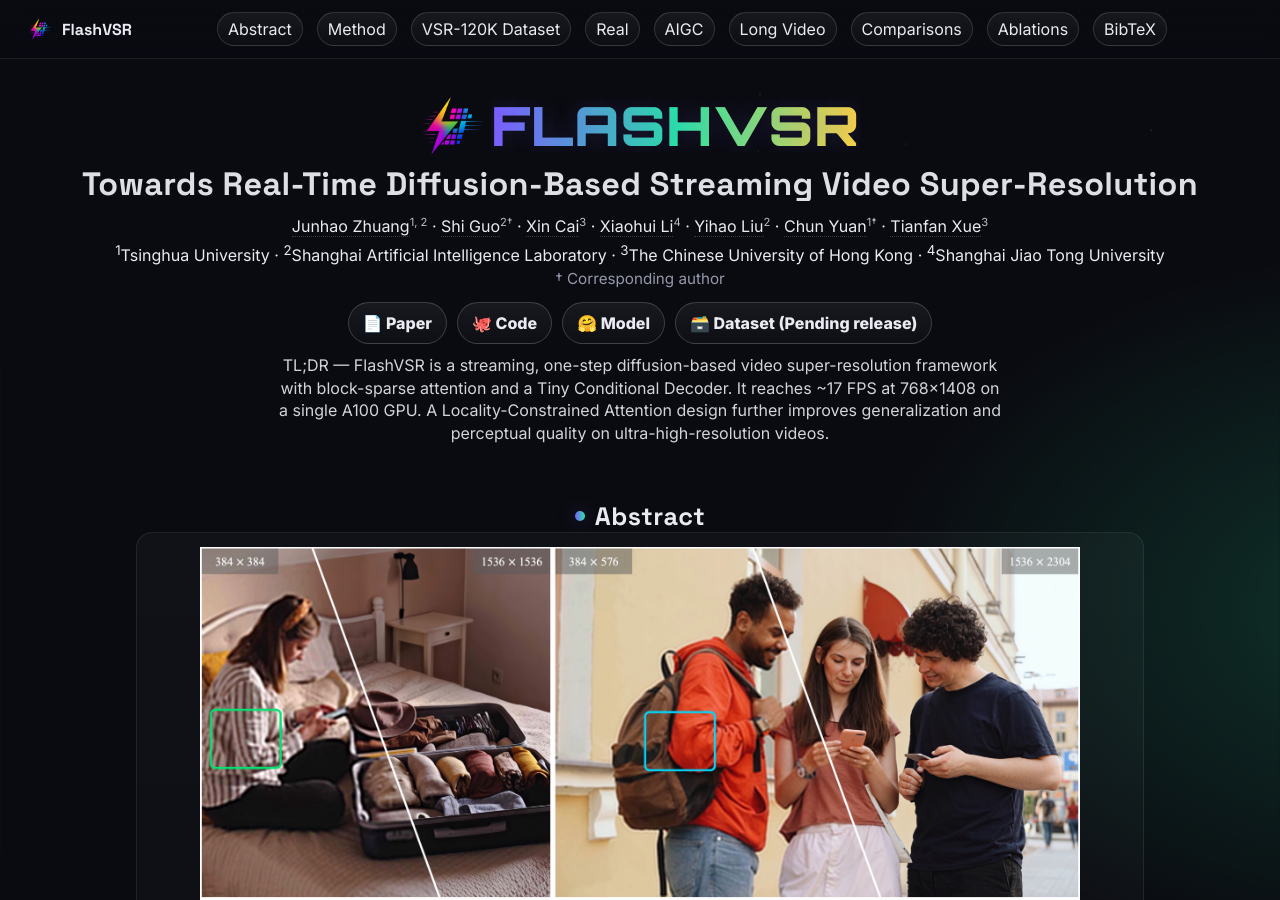
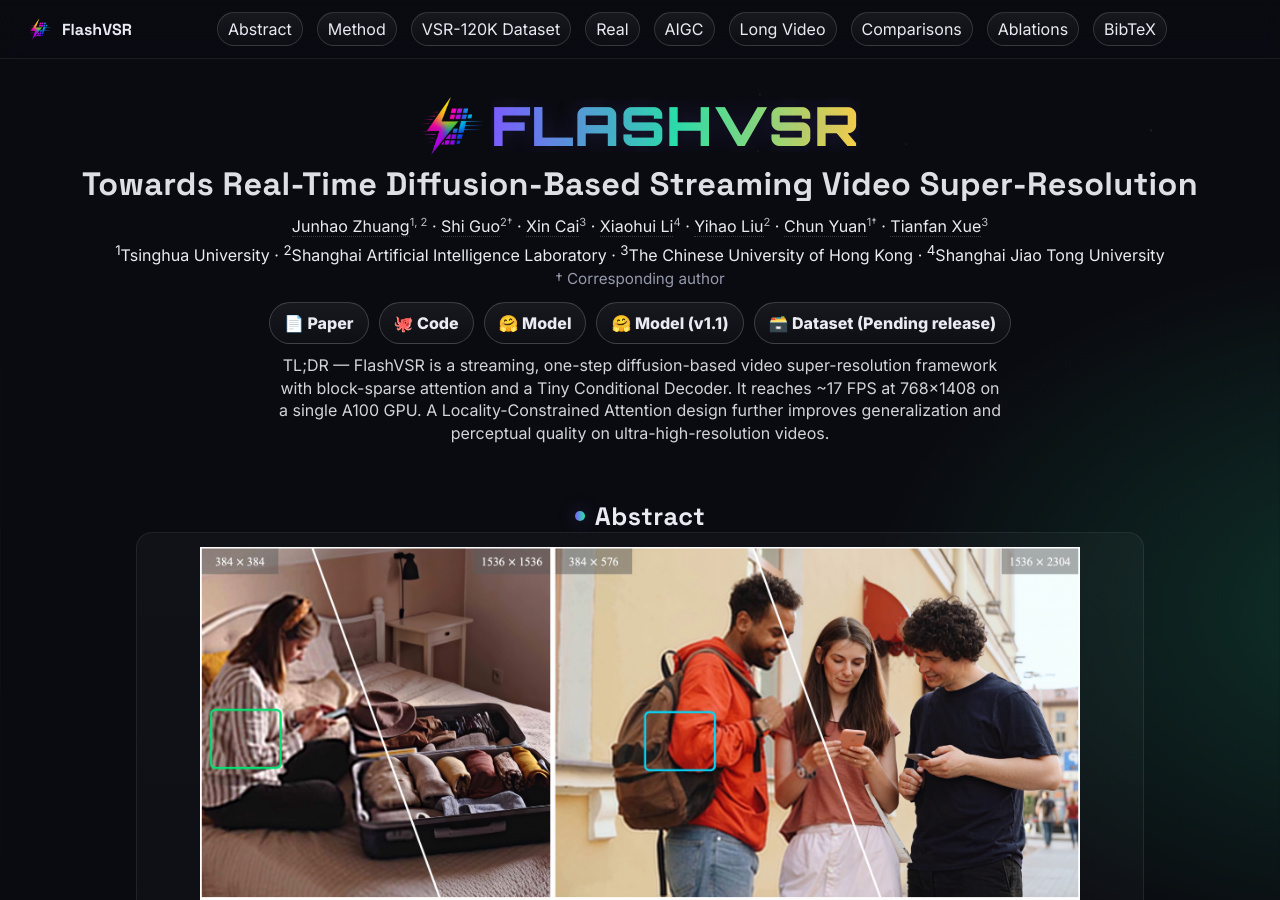
Before and after one commit to zhuang2002/zhuang2002.github.io, a Jekyll site: the page FlashVSR/index.html, which Jekyll copies as it is, in a window 1280 px wide and 900 px high. Built offline with Jekyll 4.4.1, drawn with Linux system fonts in a browser that asks for light colours.

Commit message:
Update index.html

```diff
--- a/FlashVSR/index.html
+++ b/FlashVSR/index.html
@@ -713,6 +713,7 @@
           <a class="cta" href="https://arxiv.org/abs/2510.12747" target="_blank" rel="noopener noreferrer" title="Paper on arXiv">📄 Paper</a>
           <a class="cta" href="https://github.com/OpenImagingLab/FlashVSR" target="_blank" rel="noopener noreferrer" title="Source code on GitHub">🐙 Code</a>
           <a class="cta" href="https://huggingface.co/JunhaoZhuang/FlashVSR" target="_blank" rel="noopener noreferrer" title="Models on Hugging Face">🤗 Model</a>
+          <a class="cta" href="https://huggingface.co/JunhaoZhuang/FlashVSR-v1.1" target="_blank" rel="noopener noreferrer" title="noopener noreferrer">🤗 Model (v1.1)</a>
           <a class="cta pending" href="javascript:void(0)" aria-disabled="true" title="Dataset — pending release">🗃️ Dataset (Pending release)</a>
         </div>
         <div class="note tldr" style="margin-top:10px; text-align:center;">
```
